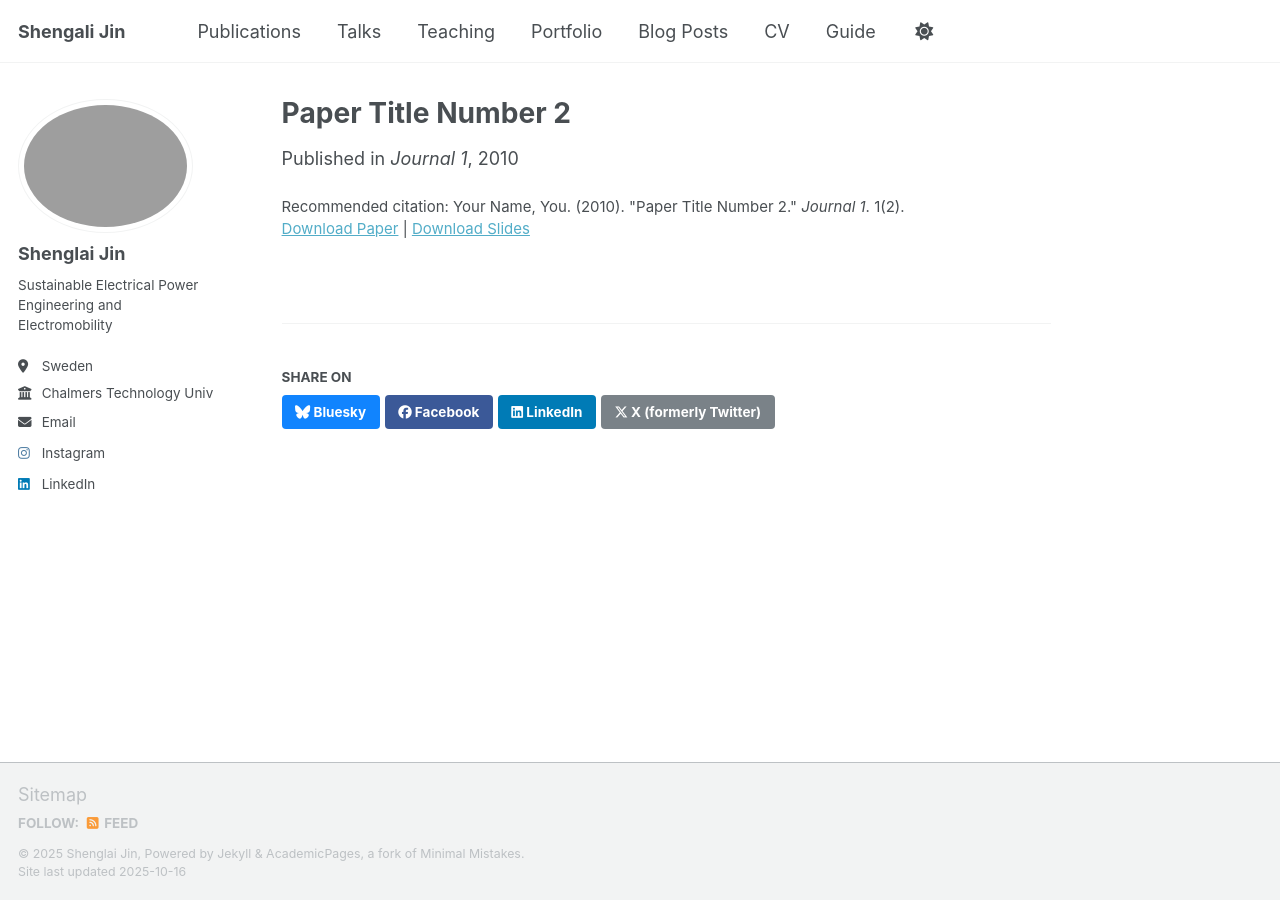
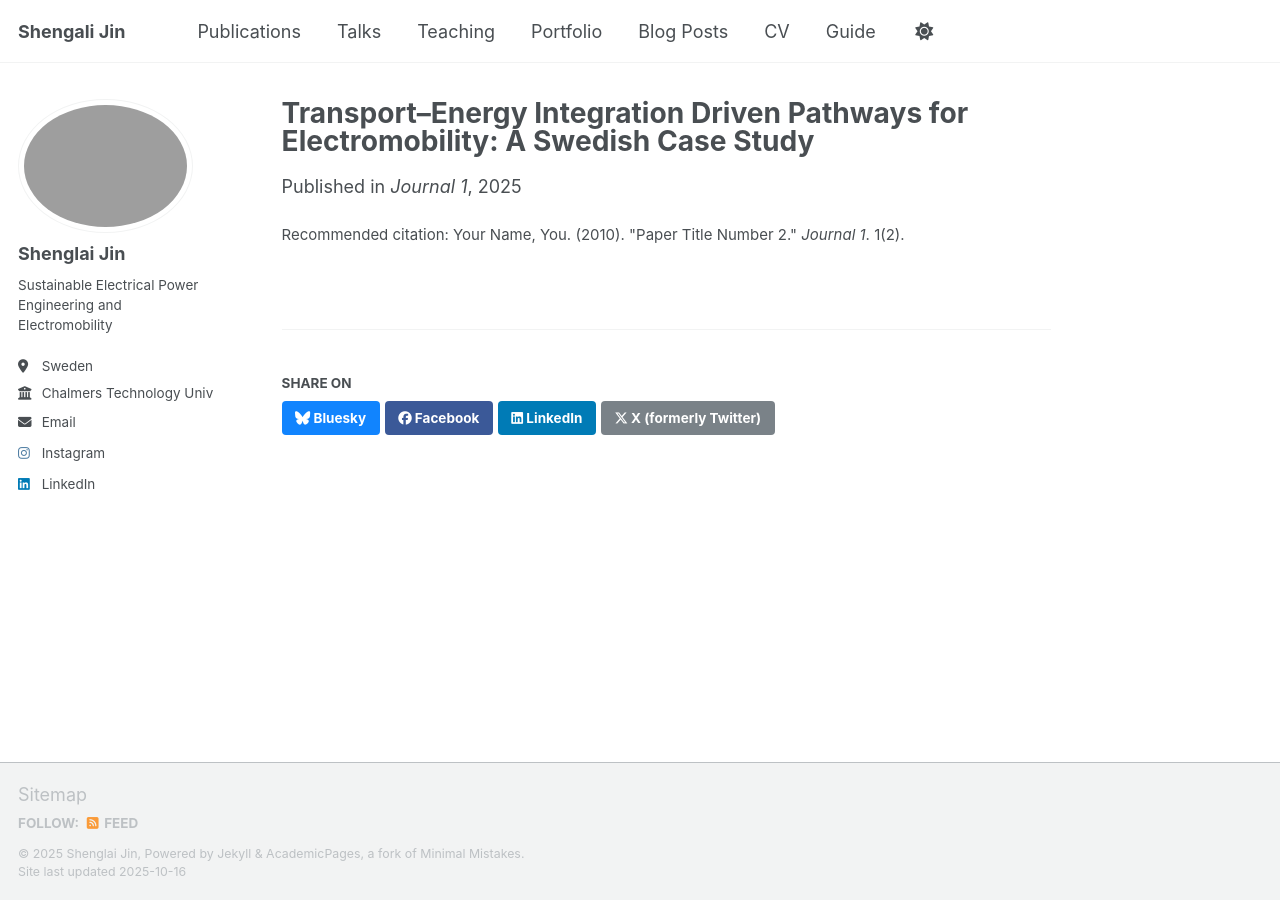
Before and after one commit to shenglaijin1999/shenglaijin1999.github.io, a Jekyll site: the page built from _publications/Conference paper.md, in a window 1280 px wide. Built offline with Jekyll 4.4.1, drawn with Linux system fonts in a browser that asks for light colours; a script that is not in the unit is left out.

Commit message:
Update Conference paper.md

```diff
--- a/_publications/Conference paper.md
+++ b/_publications/Conference paper.md
@@ -1,12 +1,12 @@
 ---
-title: "Paper Title Number 2"
+title: "Transport–Energy Integration Driven Pathways for Electromobility: A Swedish Case Study"
 collection: publications
 category: manuscripts
 permalink: /publication/Conference paper
-excerpt: 'This paper is about the number 2. The number 3 is left for future work.'
-date: 2010-10-01
+excerpt: 'A Swedish case study integrating transport and energy systems to assess grid impact and infrastructure needs for nationwide electromobility.'
+date: 2025-07-03
 venue: 'Journal 1'
-slidesurl: 'http://academicpages.github.io/files/slides2.pdf'
-paperurl: 'http://academicpages.github.io/files/paper2.pdf'
+#slidesurl: 'http://academicpages.github.io/files/slides2.pdf'
+#paperurl: 'http://academicpages.github.io/files/paper2.pdf'
 citation: 'Your Name, You. (2010). &quot;Paper Title Number 2.&quot; <i>Journal 1</i>. 1(2).'
 ---
```
